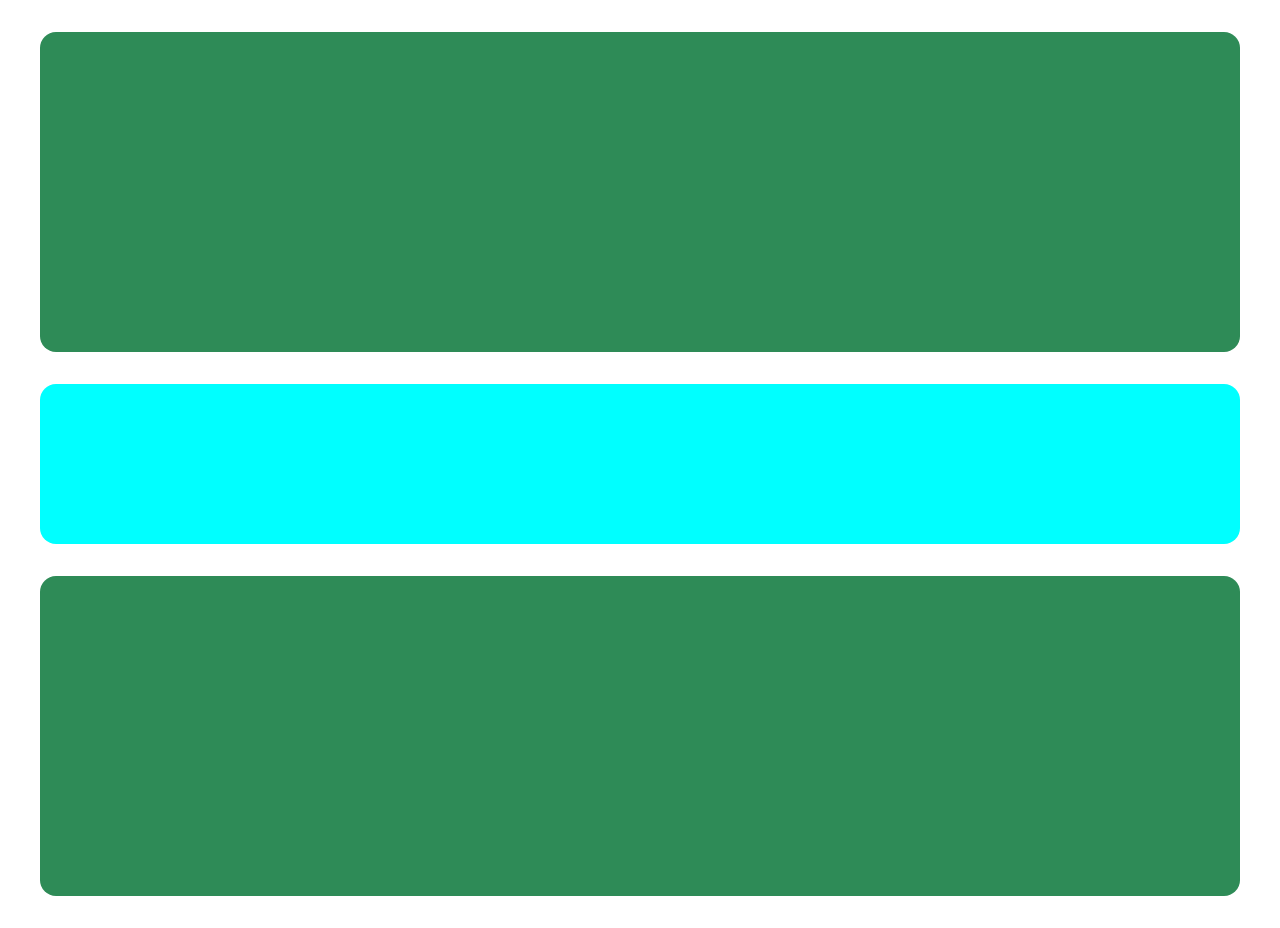
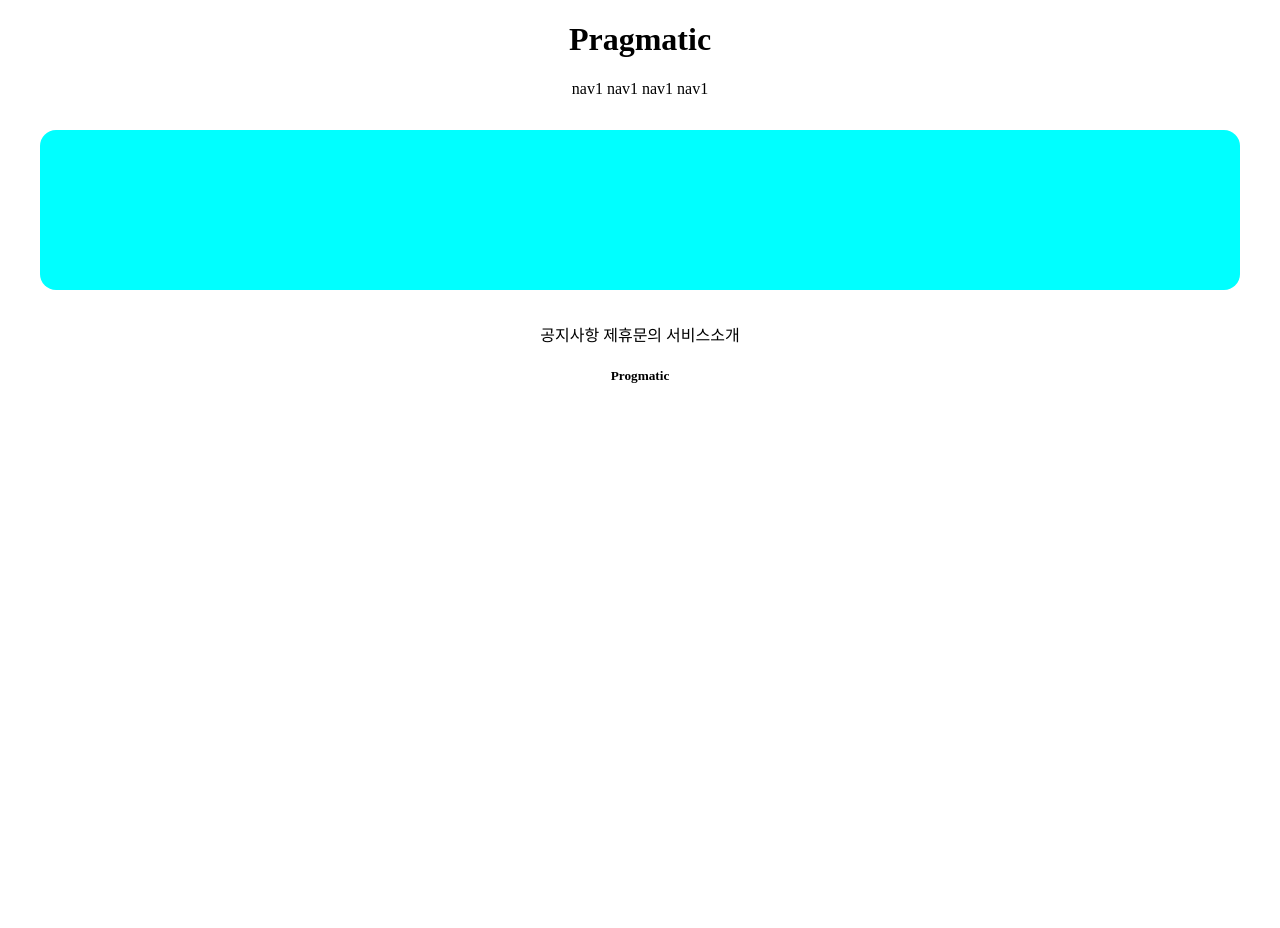
Before and after one commit to jhbin96/hyebin, a Django app: page /accounts/hello_world/ in a window 1280 px wide. After the commit the page ends 383 px from the top, so only its background shows below. Run offline with Django 3.2, Linux system fonts and the light colour scheme; parts of the project's set-up code (start-up, migrations or seed data) failed here and were passed over.

Commit message:
7/6 3ban class commit 2

```diff
--- a/templates/footer.html
+++ b/templates/footer.html
@@ -1 +1,11 @@
-<div style="height: 20rem; background-color: seagreen; margin: 2rem; border-radius: 1rem;"></div>
+<div style="text-align: center">
+
+    <div>
+        <span>공지사항</span>
+        <span>제휴문의</span>
+        <span>서비스소개</span>
+    </div>
+    <div>
+        <h5>Progmatic</h5>
+    </div>
+</div>
--- a/templates/header.html
+++ b/templates/header.html
@@ -1 +1,12 @@
-<div style="height: 20rem; background-color: seagreen; margin: 2rem; border-radius: 1rem;"></div>
+<div style="text-align: center">
+    <div>
+        <h1>Pragmatic</h1>
+        <div>
+            <span>nav1</span>
+            <span>nav1</span>
+            <span>nav1</span>
+            <span>nav1</span>
+        </div>
+
+    </div>
+</div>
```
